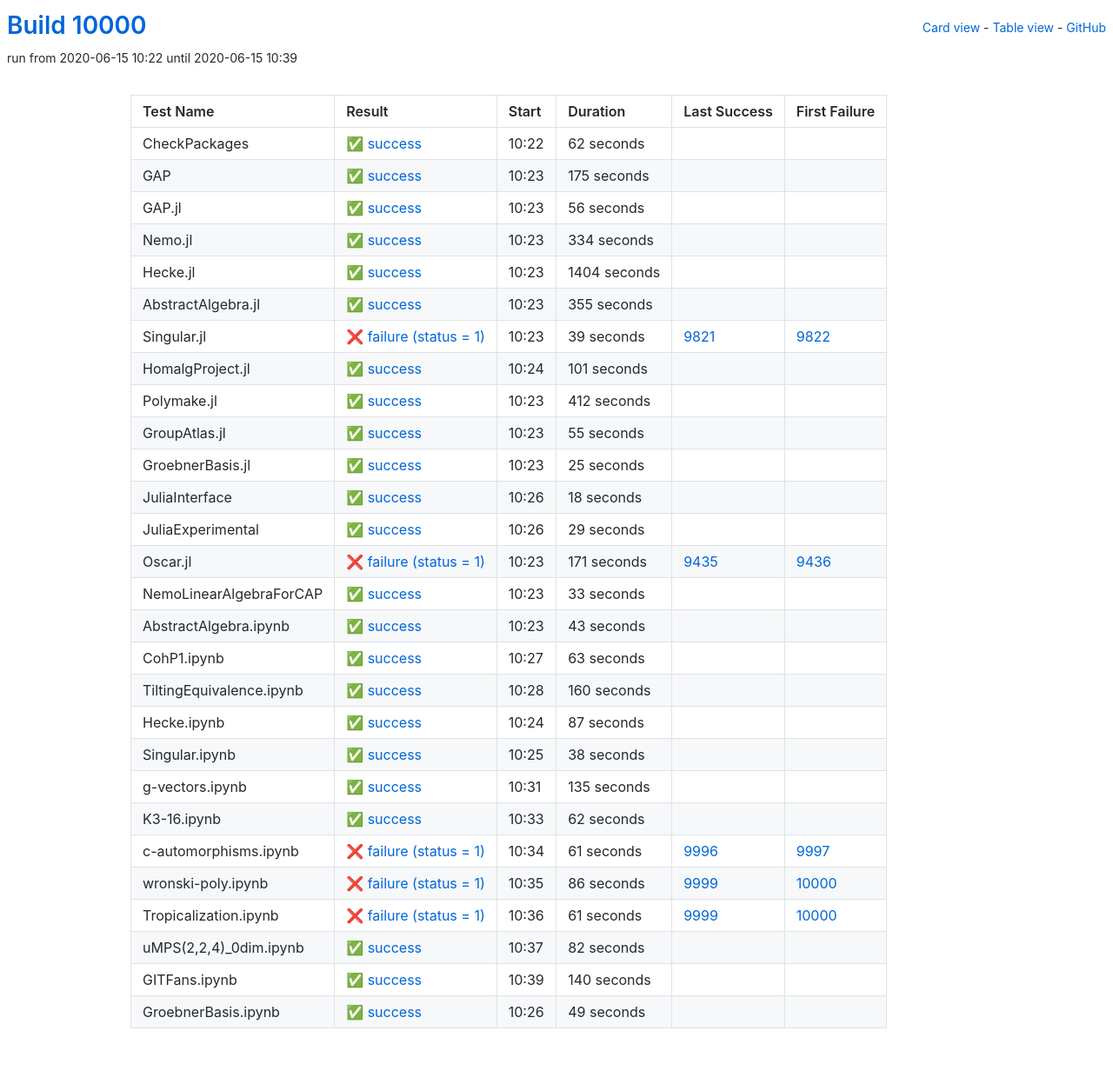
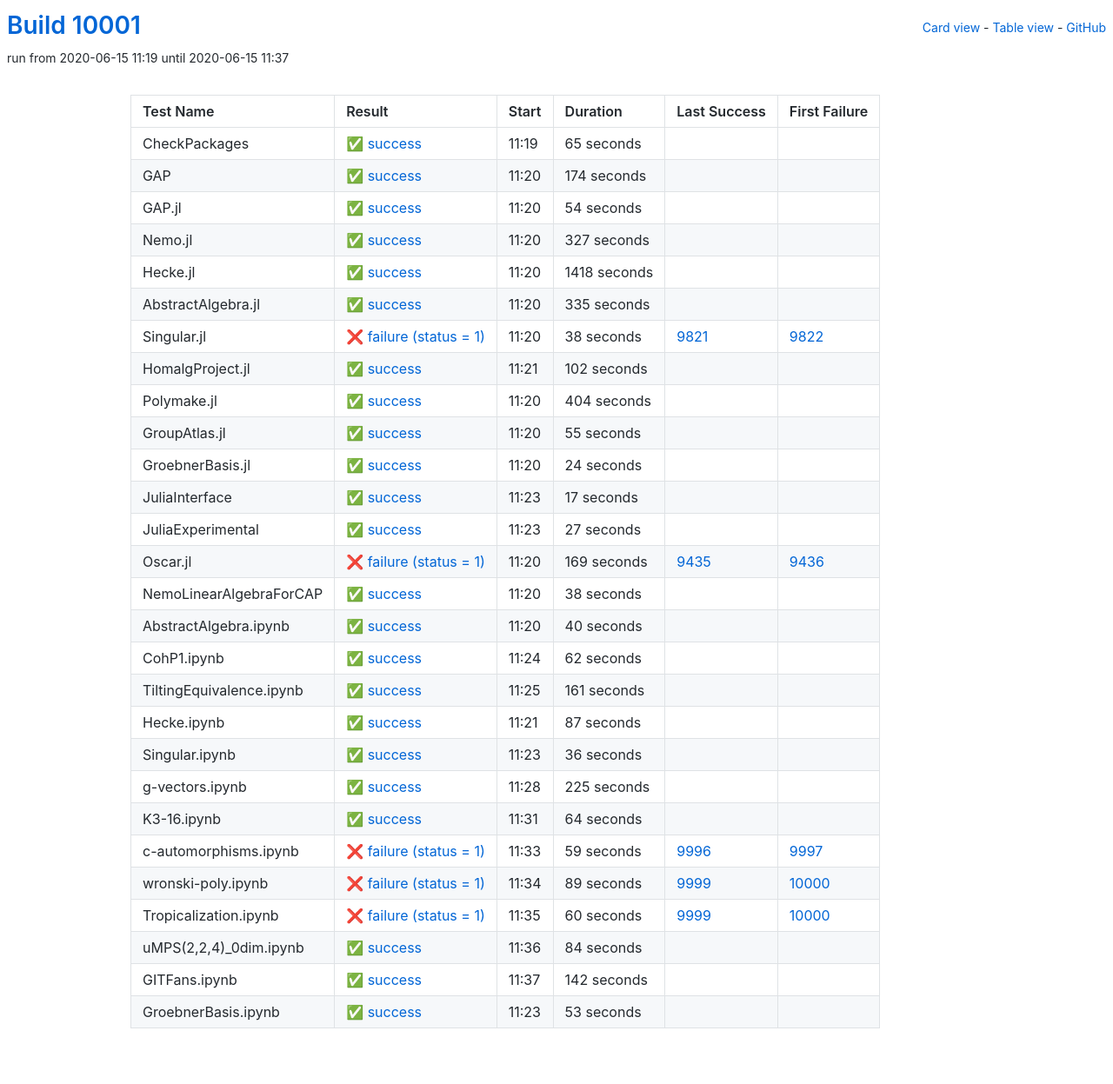
Before and after one commit to oscar-system/oscar-ci-status, a Jekyll site: the page built from table.html, in a window 1280 px wide. Shown: the whole page at 87% size. Built offline with Jekyll 4.4.1, drawn with Linux system fonts in a browser that asks for light colours.

Commit message:
Build #10001

```diff
--- a/_data/ci.yml
+++ b/_data/ci.yml
@@ -1,6 +1,6 @@
 ---
-build: 10000
-build_url: https://oscarci.mathematik.uni-kl.de/job/oscar/10000/
+build: 10001
+build_url: https://oscarci.mathematik.uni-kl.de/job/oscar/10001/
 job: oscar
 organization: oscar-system
 repo: oscar-ci-status
@@ -8,116 +8,116 @@
 tests:
 - name: CheckPackages
   id: checkpackages
-  log: https://oscarci.mathematik.uni-kl.de/job/oscar/10000/artifact/logs/build-10000/CheckPackages.log
-  start: 2020-06-15 10:22
+  log: https://oscarci.mathematik.uni-kl.de/job/oscar/10001/artifact/logs/build-10001/CheckPackages.log
+  start: 2020-06-15 11:19
   success: true
   exitcode: 0
   status: success
-  duration: 62
+  duration: 65
   last_success: false
   last_success_url:
   first_failure: false
   first_failure_url:
 - name: GAP
   id: gap
-  log: https://oscarci.mathematik.uni-kl.de/job/oscar/10000/artifact/logs/build-10000/GAP.log
-  start: 2020-06-15 10:23
+  log: https://oscarci.mathematik.uni-kl.de/job/oscar/10001/artifact/logs/build-10001/GAP.log
+  start: 2020-06-15 11:20
   success: true
   exitcode: 0
   status: success
-  duration: 175
+  duration: 174
   last_success: false
   last_success_url:
   first_failure: false
   first_failure_url:
 - name: GAP.jl
   id: gap-jl
-  log: https://oscarci.mathematik.uni-kl.de/job/oscar/10000/artifact/logs/build-10000/GAP.jl.log
-  start: 2020-06-15 10:23
+  log: https://oscarci.mathematik.uni-kl.de/job/oscar/10001/artifact/logs/build-10001/GAP.jl.log
+  start: 2020-06-15 11:20
   success: true
   exitcode: 0
   status: success
-  duration: 56
+  duration: 54
   last_success: false
   last_success_url:
   first_failure: false
   first_failure_url:
 - name: Nemo.jl
   id: nemo-jl
-  log: https://oscarci.mathematik.uni-kl.de/job/oscar/10000/artifact/logs/build-10000/Nemo.jl.log
-  start: 2020-06-15 10:23
+  log: https://oscarci.mathematik.uni-kl.de/job/oscar/10001/artifact/logs/build-10001/Nemo.jl.log
+  start: 2020-06-15 11:20
   success: true
   exitcode: 0
   status: success
-  duration: 334
+  duration: 327
   last_success: false
   last_success_url:
   first_failure: false
   first_failure_url:
 - name: Hecke.jl
   id: hecke-jl
-  log: https://oscarci.mathematik.uni-kl.de/job/oscar/10000/artifact/logs/build-10000/Hecke.jl.log
-  start: 2020-06-15 10:23
+  log: https://oscarci.mathematik.uni-kl.de/job/oscar/10001/artifact/logs/build-10001/Hecke.jl.log
+  start: 2020-06-15 11:20
   success: true
   exitcode: 0
   status: success
-  duration: 1404
+  duration: 1418
   last_success: false
   last_success_url:
   first_failure: false
   first_failure_url:
 - name: AbstractAlgebra.jl
   id: abstractalgebra-jl
-  log: https://oscarci.mathematik.uni-kl.de/job/oscar/10000/artifact/logs/build-10000/AbstractAlgebra.jl.log
-  start: 2020-06-15 10:23
+  log: https://oscarci.mathematik.uni-kl.de/job/oscar/10001/artifact/logs/build-10001/AbstractAlgebra.jl.log
+  start: 2020-06-15 11:20
   success: true
   exitcode: 0
   status: success
-  duration: 355
+  duration: 335
   last_success: false
   last_success_url:
   first_failure: false
   first_failure_url:
 - name: Singular.jl
   id: singular-jl
-  log: https://oscarci.mathematik.uni-kl.de/job/oscar/10000/artifact/logs/build-10000/Singular.jl.log
-  start: 2020-06-15 10:23
+  log: https://oscarci.mathematik.uni-kl.de/job/oscar/10001/artifact/logs/build-10001/Singular.jl.log
+  start: 2020-06-15 11:20
   success: false
   exitcode: 1
   status: failure
-  duration: 39
+  duration: 38
   last_success: 9821
   last_success_url: https://oscarci.mathematik.uni-kl.de/job/oscar/9821/
   first_failure: 9822
   first_failure_url: https://oscarci.mathematik.uni-kl.de/job/oscar/9822/
 - name: HomalgProject.jl
   id: homalgproject-jl
-  log: https://oscarci.mathematik.uni-kl.de/job/oscar/10000/artifact/logs/build-10000/HomalgProject.jl.log
-  start: 2020-06-15 10:24
+  log: https://oscarci.mathematik.uni-kl.de/job/oscar/10001/artifact/logs/build-10001/HomalgProject.jl.log
+  start: 2020-06-15 11:21
   success: true
   exitcode: 0
   status: success
-  duration: 101
+  duration: 102
   last_success: false
   last_success_url:
   first_failure: false
   first_failure_url:
 - name: Polymake.jl
   id: polymake-jl
-  log: https://oscarci.mathematik.uni-kl.de/job/oscar/10000/artifact/logs/build-10000/Polymake.jl.log
-  start: 2020-06-15 10:23
+  log: https://oscarci.mathematik.uni-kl.de/job/oscar/10001/artifact/logs/build-10001/Polymake.jl.log
+  start: 2020-06-15 11:20
   success: true
   exitcode: 0
   status: success
-  duration: 412
+  duration: 404
   last_success: false
   last_success_url:
   first_failure: false
   first_failure_url:
 - name: GroupAtlas.jl
   id: groupatlas-jl
-  log: https://oscarci.mathematik.uni-kl.de/job/oscar/10000/artifact/logs/build-10000/GroupAtlas.jl.log
-  start: 2020-06-15 10:23
+  log: https://oscarci.mathematik.uni-kl.de/job/oscar/10001/artifact/logs/build-10001/GroupAtlas.jl.log
+  start: 2020-06-15 11:20
   success: true
   exitcode: 0
   status: success
@@ -128,104 +128,104 @@
   first_failure_url:
 - name: GroebnerBasis.jl
   id: groebnerbasis-jl
-  log: https://oscarci.mathematik.uni-kl.de/job/oscar/10000/artifact/logs/build-10000/GroebnerBasis.jl.log
-  start: 2020-06-15 10:23
+  log: https://oscarci.mathematik.uni-kl.de/job/oscar/10001/artifact/logs/build-10001/GroebnerBasis.jl.log
+  start: 2020-06-15 11:20
   success: true
   exitcode: 0
   status: success
-  duration: 25
+  duration: 24
   last_success: false
   last_success_url:
   first_failure: false
   first_failure_url:
 - name: JuliaInterface
   id: juliainterface
-  log: https://oscarci.mathematik.uni-kl.de/job/oscar/10000/artifact/logs/build-10000/JuliaInterface.log
-  start: 2020-06-15 10:26
+  log: https://oscarci.mathematik.uni-kl.de/job/oscar/10001/artifact/logs/build-10001/JuliaInterface.log
+  start: 2020-06-15 11:23
   success: true
   exitcode: 0
   status: success
-  duration: 18
+  duration: 17
   last_success: false
   last_success_url:
   first_failure: false
   first_failure_url:
 - name: JuliaExperimental
   id: juliaexperimental
-  log: https://oscarci.mathematik.uni-kl.de/job/oscar/10000/artifact/logs/build-10000/JuliaExperimental.log
-  start: 2020-06-15 10:26
+  log: https://oscarci.mathematik.uni-kl.de/job/oscar/10001/artifact/logs/build-10001/JuliaExperimental.log
+  start: 2020-06-15 11:23
   success: true
   exitcode: 0
   status: success
-  duration: 29
+  duration: 27
   last_success: false
   last_success_url:
   first_failure: false
   first_failure_url:
 - name: Oscar.jl
   id: oscar-jl
-  log: https://oscarci.mathematik.uni-kl.de/job/oscar/10000/artifact/logs/build-10000/Oscar.jl.log
-  start: 2020-06-15 10:23
+  log: https://oscarci.mathematik.uni-kl.de/job/oscar/10001/artifact/logs/build-10001/Oscar.jl.log
+  start: 2020-06-15 11:20
   success: false
   exitcode: 1
   status: failure
-  duration: 171
+  duration: 169
   last_success: 9435
   last_success_url: https://oscarci.mathematik.uni-kl.de/job/oscar/9435/
   first_failure: 9436
   first_failure_url: https://oscarci.mathematik.uni-kl.de/job/oscar/9436/
 - name: NemoLinearAlgebraForCAP
   id: nemolinearalgebraforcap
-  log: https://oscarci.mathematik.uni-kl.de/job/oscar/10000/artifact/logs/build-10000/NemoLinearAlgebraForCAP.log
-  start: 2020-06-15 10:23
+  log: https://oscarci.mathematik.uni-kl.de/job/oscar/10001/artifact/logs/build-10001/NemoLinearAlgebraForCAP.log
+  start: 2020-06-15 11:20
   success: true
   exitcode: 0
   status: success
-  duration: 33
+  duration: 38
   last_success: false
   last_success_url:
   first_failure: false
   first_failure_url:
 - name: AbstractAlgebra.ipynb
   id: abstractalgebra-ipynb
-  log: https://oscarci.mathematik.uni-kl.de/job/oscar/10000/artifact/logs/build-10000/AbstractAlgebra.ipynb.log
-  start: 2020-06-15 10:23
+  log: https://oscarci.mathematik.uni-kl.de/job/oscar/10001/artifact/logs/build-10001/AbstractAlgebra.ipynb.log
+  start: 2020-06-15 11:20
   success: true
   exitcode: 0
   status: success
-  duration: 43
+  duration: 40
   last_success: false
   last_success_url:
   first_failure: false
   first_failure_url:
 - name: CohP1.ipynb
   id: cohp1-ipynb
-  log: https://oscarci.mathematik.uni-kl.de/job/oscar/10000/artifact/logs/build-10000/CohP1.ipynb.log
-  start: 2020-06-15 10:27
+  log: https://oscarci.mathematik.uni-kl.de/job/oscar/10001/artifact/logs/build-10001/CohP1.ipynb.log
+  start: 2020-06-15 11:24
   success: true
   exitcode: 0
   status: success
-  duration: 63
+  duration: 62
   last_success: false
   last_success_url:
   first_failure: false
   first_failure_url:
 - name: TiltingEquivalence.ipynb
   id: tiltingequivalence-ipynb
-  log: https://oscarci.mathematik.uni-kl.de/job/oscar/10000/artifact/logs/build-10000/TiltingEquivalence.ipynb.log
-  start: 2020-06-15 10:28
+  log: https://oscarci.mathematik.uni-kl.de/job/oscar/10001/artifact/logs/build-10001/TiltingEquivalence.ipynb.log
+  start: 2020-06-15 11:25
   success: true
   exitcode: 0
   status: success
-  duration: 160
+  duration: 161
   last_success: false
   last_success_url:
   first_failure: false
   first_failure_url:
 - name: Hecke.ipynb
   id: hecke-ipynb
-  log: https://oscarci.mathematik.uni-kl.de/job/oscar/10000/artifact/logs/build-10000/Hecke.ipynb.log
-  start: 2020-06-15 10:24
+  log: https://oscarci.mathematik.uni-kl.de/job/oscar/10001/artifact/logs/build-10001/Hecke.ipynb.log
+  start: 2020-06-15 11:21
   success: true
   exitcode: 0
   status: success
@@ -236,108 +236,108 @@
   first_failure_url:
 - name: Singular.ipynb
   id: singular-ipynb
-  log: https://oscarci.mathematik.uni-kl.de/job/oscar/10000/artifact/logs/build-10000/Singular.ipynb.log
-  start: 2020-06-15 10:25
+  log: https://oscarci.mathematik.uni-kl.de/job/oscar/10001/artifact/logs/build-10001/Singular.ipynb.log
+  start: 2020-06-15 11:23
   success: true
   exitcode: 0
   status: success
-  duration: 38
+  duration: 36
   last_success: false
   last_success_url:
   first_failure: false
   first_failure_url:
 - name: g-vectors.ipynb
   id: g-vectors-ipynb
-  log: https://oscarci.mathematik.uni-kl.de/job/oscar/10000/artifact/logs/build-10000/g-vectors.ipynb.log
-  start: 2020-06-15 10:31
+  log: https://oscarci.mathematik.uni-kl.de/job/oscar/10001/artifact/logs/build-10001/g-vectors.ipynb.log
+  start: 2020-06-15 11:28
   success: true
   exitcode: 0
   status: success
-  duration: 135
+  duration: 225
   last_success: false
   last_success_url:
   first_failure: false
   first_failure_url:
 - name: K3-16.ipynb
   id: k3-16-ipynb
-  log: https://oscarci.mathematik.uni-kl.de/job/oscar/10000/artifact/logs/build-10000/K3-16.ipynb.log
-  start: 2020-06-15 10:33
+  log: https://oscarci.mathematik.uni-kl.de/job/oscar/10001/artifact/logs/build-10001/K3-16.ipynb.log
+  start: 2020-06-15 11:31
   success: true
   exitcode: 0
   status: success
-  duration: 62
+  duration: 64
   last_success: false
   last_success_url:
   first_failure: false
   first_failure_url:
 - name: c-automorphisms.ipynb
   id: c-automorphisms-ipynb
-  log: https://oscarci.mathematik.uni-kl.de/job/oscar/10000/artifact/logs/build-10000/c-automorphisms.ipynb.log
-  start: 2020-06-15 10:34
+  log: https://oscarci.mathematik.uni-kl.de/job/oscar/10001/artifact/logs/build-10001/c-automorphisms.ipynb.log
+  start: 2020-06-15 11:33
   success: false
   exitcode: 1
   status: failure
-  duration: 61
+  duration: 59
   last_success: 9996
   last_success_url: https://oscarci.mathematik.uni-kl.de/job/oscar/9996/
   first_failure: 9997
   first_failure_url: https://oscarci.mathematik.uni-kl.de/job/oscar/9997/
 - name: wronski-poly.ipynb
   id: wronski-poly-ipynb
-  log: https://oscarci.mathematik.uni-kl.de/job/oscar/10000/artifact/logs/build-10000/wronski-poly.ipynb.log
-  start: 2020-06-15 10:35
+  log: https://oscarci.mathematik.uni-kl.de/job/oscar/10001/artifact/logs/build-10001/wronski-poly.ipynb.log
+  start: 2020-06-15 11:34
   success: false
   exitcode: 1
   status: failure
-  duration: 86
+  duration: 89
   last_success: 9999
   last_success_url: https://oscarci.mathematik.uni-kl.de/job/oscar/9999/
   first_failure: 10000
   first_failure_url: https://oscarci.mathematik.uni-kl.de/job/oscar/10000/
 - name: Tropicalization.ipynb
   id: tropicalization-ipynb
-  log: https://oscarci.mathematik.uni-kl.de/job/oscar/10000/artifact/logs/build-10000/Tropicalization.ipynb.log
-  start: 2020-06-15 10:36
+  log: https://oscarci.mathematik.uni-kl.de/job/oscar/10001/artifact/logs/build-10001/Tropicalization.ipynb.log
+  start: 2020-06-15 11:35
   success: false
   exitcode: 1
   status: failure
-  duration: 61
+  duration: 60
   last_success: 9999
   last_success_url: https://oscarci.mathematik.uni-kl.de/job/oscar/9999/
   first_failure: 10000
   first_failure_url: https://oscarci.mathematik.uni-kl.de/job/oscar/10000/
 - name: uMPS(2,2,4)_0dim.ipynb
   id: umps-2-2-4-0dim-ipynb
-  log: https://oscarci.mathematik.uni-kl.de/job/oscar/10000/artifact/logs/build-10000/uMPS-2-2-4-_0dim.ipynb.log
-  start: 2020-06-15 10:37
+  log: https://oscarci.mathematik.uni-kl.de/job/oscar/10001/artifact/logs/build-10001/uMPS-2-2-4-_0dim.ipynb.log
+  start: 2020-06-15 11:36
   success: true
   exitcode: 0
   status: success
-  duration: 82
+  duration: 84
   last_success: false
   last_success_url:
   first_failure: false
   first_failure_url:
 - name: GITFans.ipynb
   id: gitfans-ipynb
-  log: https://oscarci.mathematik.uni-kl.de/job/oscar/10000/artifact/logs/build-10000/GITFans.ipynb.log
-  start: 2020-06-15 10:39
+  log: https://oscarci.mathematik.uni-kl.de/job/oscar/10001/artifact/logs/build-10001/GITFans.ipynb.log
+  start: 2020-06-15 11:37
   success: true
   exitcode: 0
   status: success
-  duration: 140
+  duration: 142
   last_success: false
   last_success_url:
   first_failure: false
   first_failure_url:
 - name: GroebnerBasis.ipynb
   id: groebnerbasis-ipynb
-  log: https://oscarci.mathematik.uni-kl.de/job/oscar/10000/artifact/logs/build-10000/GroebnerBasis.ipynb.log
-  start: 2020-06-15 10:26
+  log: https://oscarci.mathematik.uni-kl.de/job/oscar/10001/artifact/logs/build-10001/GroebnerBasis.ipynb.log
+  start: 2020-06-15 11:23
   success: true
   exitcode: 0
   status: success
-  duration: 49
+  duration: 53
   last_success: false
   last_success_url:
   first_failure: false
```
Also changed, not shown: README.md.
